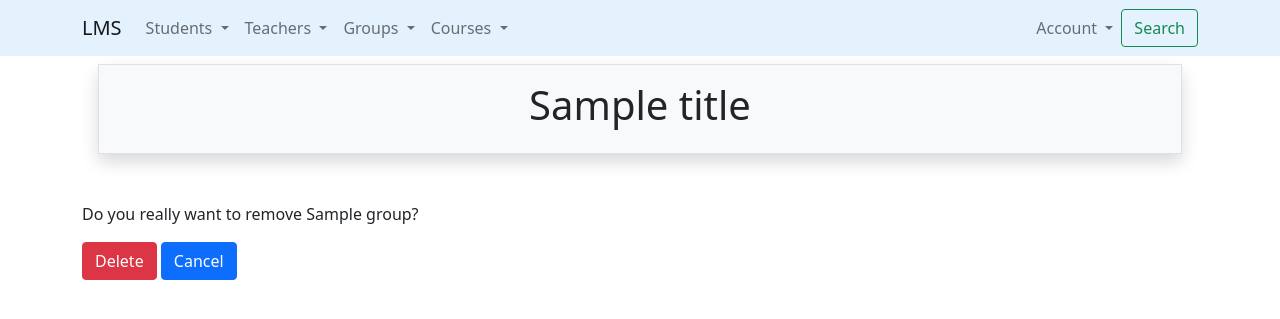
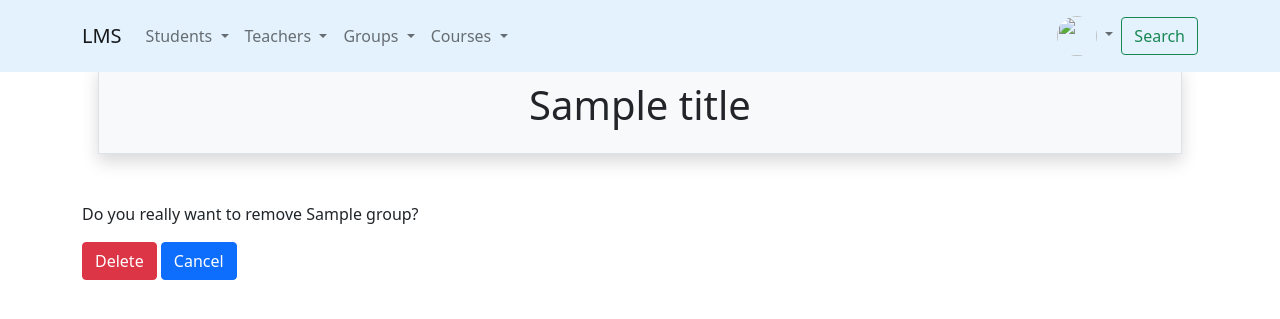
Before and after one commit to makmakom/h-p-a_lms, a Django app: template courses/templates/courses/delete.html in a window 1280 px wide. Shown: the top 319 px of the page. Run offline with Django 3.2, Linux system fonts and the light colour scheme; the template is opened without the code that fills it: most values are stand-ins (such as "Sample title", 1, 10 or a date in 2020).

Commit message:
019. hw. avatar to nav bar added

```diff
--- a/templates/includes/nav-bar.html
+++ b/templates/includes/nav-bar.html
@@ -53,12 +53,12 @@
                 <li class="nav-item dropdown">
                     <a class="nav-link dropdown-toggle" href="#" id="navbarDropdown5" role="button"
                        data-bs-toggle="dropdown" aria-expanded="false">
-                        Account
+                        <img class="rounded-circle" src="{{ user.profile.avatar.url }}" width="40px" height="40px">
                     </a>
                     <ul class="dropdown-menu" aria-labelledby="navbarDropdown5">
                         {% if user.is_authenticated %}
                             <li><a class="dropdown-item" href="{% url 'accounts:logout' %}">Sign Out</a></li>
-                            <li><a class="dropdown-item" href="{% url 'accounts:profile_update' %}">Profile {{ user.username }}</a></li>
+                            <li><a class="dropdown-item" href="{% url 'accounts:profile_update' %}">Profile <span class="fw-bold">{{ user.username }}</span></a></li>
                             <li><a class="dropdown-item" href="{% url 'password_change' %}">Change password</a></li>
                         {% else %}
                             <li><a class="dropdown-item" href="{% url 'accounts:login' %}">Sign In</a></li>
```
